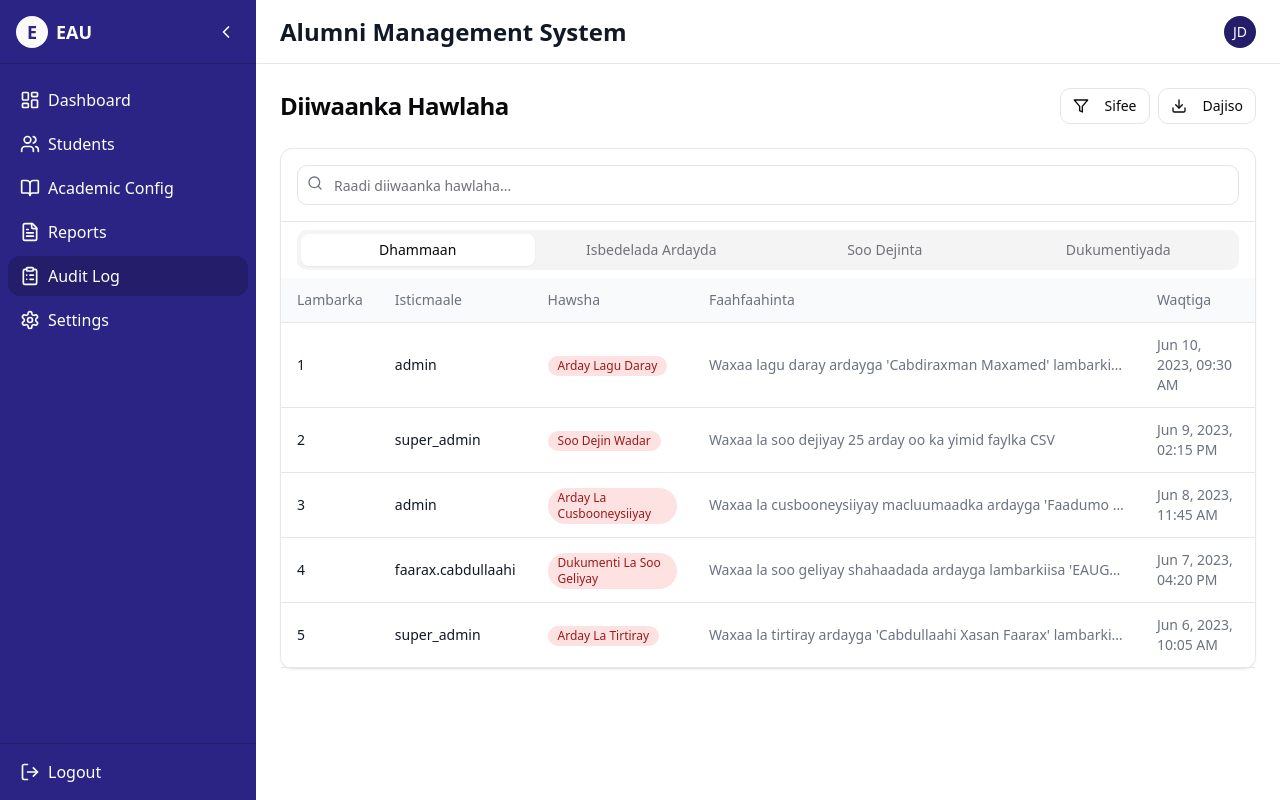
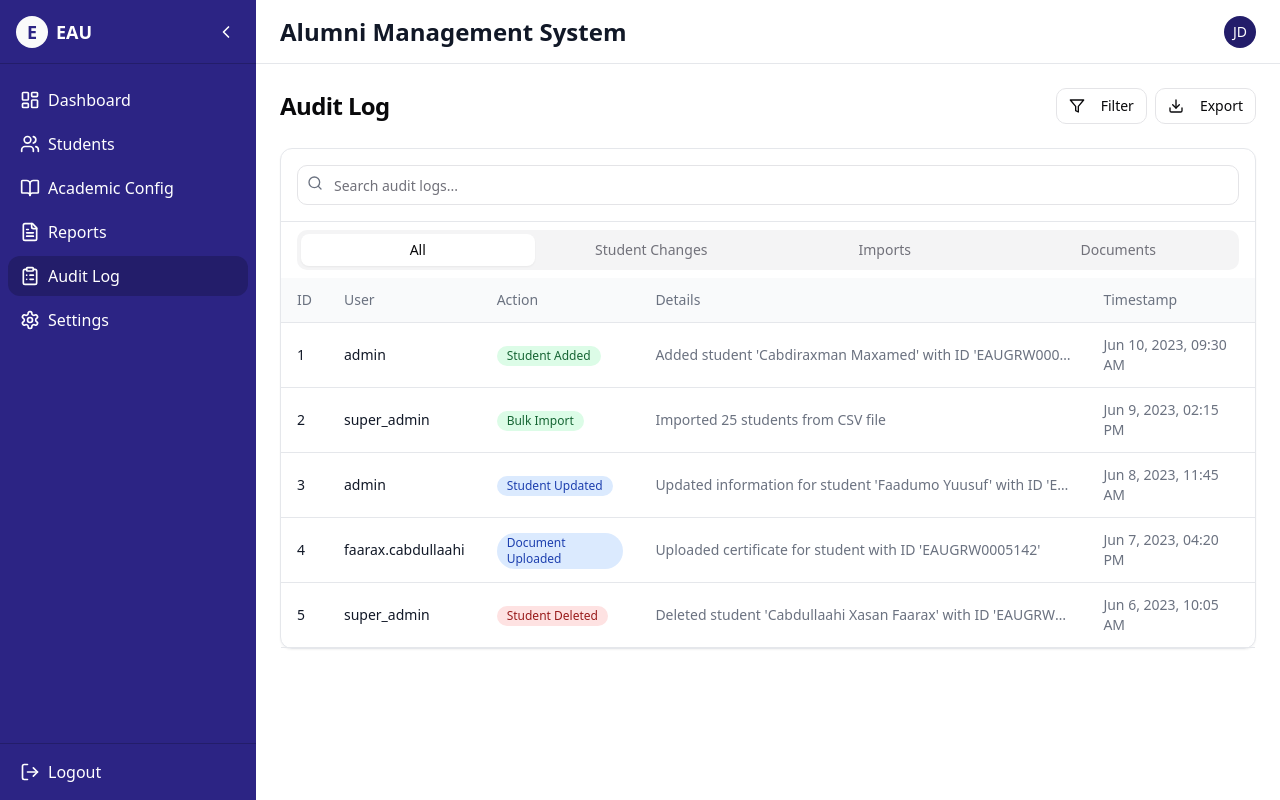
Before and after one commit to SaidIbraahim/EAU-Credential-Management-System, a React (Vite) app: page /audit-log in a window 1280 px wide. Built offline with nearby package versions, Linux system fonts and the light colour scheme.

Commit message:
Fix: Somali language usage
Update the code to use Somali names only, while keeping other details in English.

```diff
--- a/src/mock/auditLogs.ts
+++ b/src/mock/auditLogs.ts
@@ -5,36 +5,36 @@ export const MOCK_AUDIT_LOGS: AuditLog[] = [
   {
     id: 1,
     user_id: 1,
-    action: "Arday Lagu Daray",
-    details: "Waxaa lagu daray ardayga 'Cabdiraxman Maxamed' lambarkiisa 'EAUGRW0002763'",
+    action: "Student Added",
+    details: "Added student 'Cabdiraxman Maxamed' with ID 'EAUGRW0002763'",
     timestamp: new Date(2023, 5, 10, 9, 30)
   },
   {
     id: 2,
     user_id: 2,
-    action: "Soo Dejin Wadar",
-    details: "Waxaa la soo dejiyay 25 arday oo ka yimid faylka CSV",
+    action: "Bulk Import",
+    details: "Imported 25 students from CSV file",
     timestamp: new Date(2023, 5, 9, 14, 15)
   },
   {
     id: 3,
     user_id: 1,
-    action: "Arday La Cusbooneysiiyay",
-    details: "Waxaa la cusbooneysiiyay macluumaadka ardayga 'Faadumo Yuusuf' lambarkiisa 'EAUGRW0001245'",
+    action: "Student Updated",
+    details: "Updated information for student 'Faadumo Yuusuf' with ID 'EAUGRW0001245'",
     timestamp: new Date(2023, 5, 8, 11, 45)
   },
   {
     id: 4,
     user_id: 3,
-    action: "Dukumenti La Soo Geliyay",
-    details: "Waxaa la soo geliyay shahaadada ardayga lambarkiisa 'EAUGRW0005142'",
+    action: "Document Uploaded",
+    details: "Uploaded certificate for student with ID 'EAUGRW0005142'",
     timestamp: new Date(2023, 5, 7, 16, 20)
   },
   {
     id: 5,
     user_id: 2,
-    action: "Arday La Tirtiray",
-    details: "Waxaa la tirtiray ardayga 'Cabdullaahi Xasan Faarax' lambarkiisa 'EAUGRW001245'",
+    action: "Student Deleted",
+    details: "Deleted student 'Cabdullaahi Xasan Faarax' with ID 'EAUGRW001245'",
     timestamp: new Date(2023, 5, 6, 10, 5)
   }
 ];
--- a/src/pages/AuditLog.tsx
+++ b/src/pages/AuditLog.tsx
@@ -24,7 +24,7 @@ const AuditLogPage = () => {
   );
 
   const getUserName = (userId: number) => {
-    return mockUsers[userId as keyof typeof mockUsers] || `Isticmaale ${userId}`;
+    return mockUsers[userId as keyof typeof mockUsers] || `User ${userId}`;
   };
 
   const formatDate = (date: Date) => {
@@ -40,15 +40,15 @@ const AuditLogPage = () => {
   return (
     <div className="space-y-6 p-6 max-w-7xl mx-auto w-full animation-fade-in">
       <div className="flex justify-between items-center">
-        <h2 className="text-2xl font-bold tracking-tight">Diiwaanka Hawlaha</h2>
+        <h2 className="text-2xl font-bold tracking-tight">Audit Log</h2>
         <div className="flex gap-2">
           <Button variant="outline" size="sm">
             <Filter className="mr-2 h-4 w-4" />
-            Sifee
+            Filter
           </Button>
           <Button variant="outline" size="sm">
             <Download className="mr-2 h-4 w-4" />
-            Dajiso
+            Export
           </Button>
         </div>
       </div>
@@ -60,7 +60,7 @@ const AuditLogPage = () => {
               <Search className="absolute left-2.5 top-2.5 h-4 w-4 text-gray-500" />
               <Input
                 type="search"
-                placeholder="Raadi diiwaanka hawlaha..."
+                placeholder="Search audit logs..."
                 className="pl-9 w-full"
                 value={searchTerm}
                 onChange={(e) => setSearchTerm(e.target.value)}
@@ -72,10 +72,10 @@ const AuditLogPage = () => {
         <Tabs defaultValue="all" className="w-full">
           <div className="px-4 pt-2">
             <TabsList className="grid w-full grid-cols-4">
-              <TabsTrigger value="all">Dhammaan</TabsTrigger>
-              <TabsTrigger value="student">Isbedelada Ardayda</TabsTrigger>
-              <TabsTrigger value="import">Soo Dejinta</TabsTrigger>
-              <TabsTrigger value="document">Dukumentiyada</TabsTrigger>
+              <TabsTrigger value="all">All</TabsTrigger>
+              <TabsTrigger value="student">Student Changes</TabsTrigger>
+              <TabsTrigger value="import">Imports</TabsTrigger>
+              <TabsTrigger value="document">Documents</TabsTrigger>
             </TabsList>
           </div>
 
@@ -84,11 +84,11 @@ const AuditLogPage = () => {
               <table className="w-full text-sm">
                 <thead>
                   <tr className="border-b border-gray-200 bg-gray-50 text-left">
-                    <th className="px-4 py-3 font-medium text-gray-500">Lambarka</th>
-                    <th className="px-4 py-3 font-medium text-gray-500">Isticmaale</th>
-                    <th className="px-4 py-3 font-medium text-gray-500">Hawsha</th>
-                    <th className="px-4 py-3 font-medium text-gray-500">Faahfaahinta</th>
-                    <th className="px-4 py-3 font-medium text-gray-500">Waqtiga</th>
+                    <th className="px-4 py-3 font-medium text-gray-500">ID</th>
+                    <th className="px-4 py-3 font-medium text-gray-500">User</th>
+                    <th className="px-4 py-3 font-medium text-gray-500">Action</th>
+                    <th className="px-4 py-3 font-medium text-gray-500">Details</th>
+                    <th className="px-4 py-3 font-medium text-gray-500">Timestamp</th>
                   </tr>
                 </thead>
                 <tbody>
@@ -115,7 +115,7 @@ const AuditLogPage = () => {
                   ) : (
                     <tr>
                       <td colSpan={5} className="px-4 py-8 text-center text-gray-500">
-                        Ma helin diiwaanka hawlaha
+                        No audit logs found
                       </td>
                     </tr>
                   )}
@@ -125,15 +125,15 @@ const AuditLogPage = () => {
           </TabsContent>
 
           <TabsContent value="student" className="p-4 text-center text-gray-500">
-            Sifaynta: Kaliya isbadelada ardayda
+            Filter: Student changes only
           </TabsContent>
 
           <TabsContent value="import" className="p-4 text-center text-gray-500">
-            Sifaynta: Kaliya hawlaha soo dejinta
+            Filter: Import actions only
           </TabsContent>
 
           <TabsContent value="document" className="p-4 text-center text-gray-500">
-            Sifaynta: Kaliya hawlaha dukumentiyada
+            Filter: Document actions only
           </TabsContent>
         </Tabs>
       </div>
```
